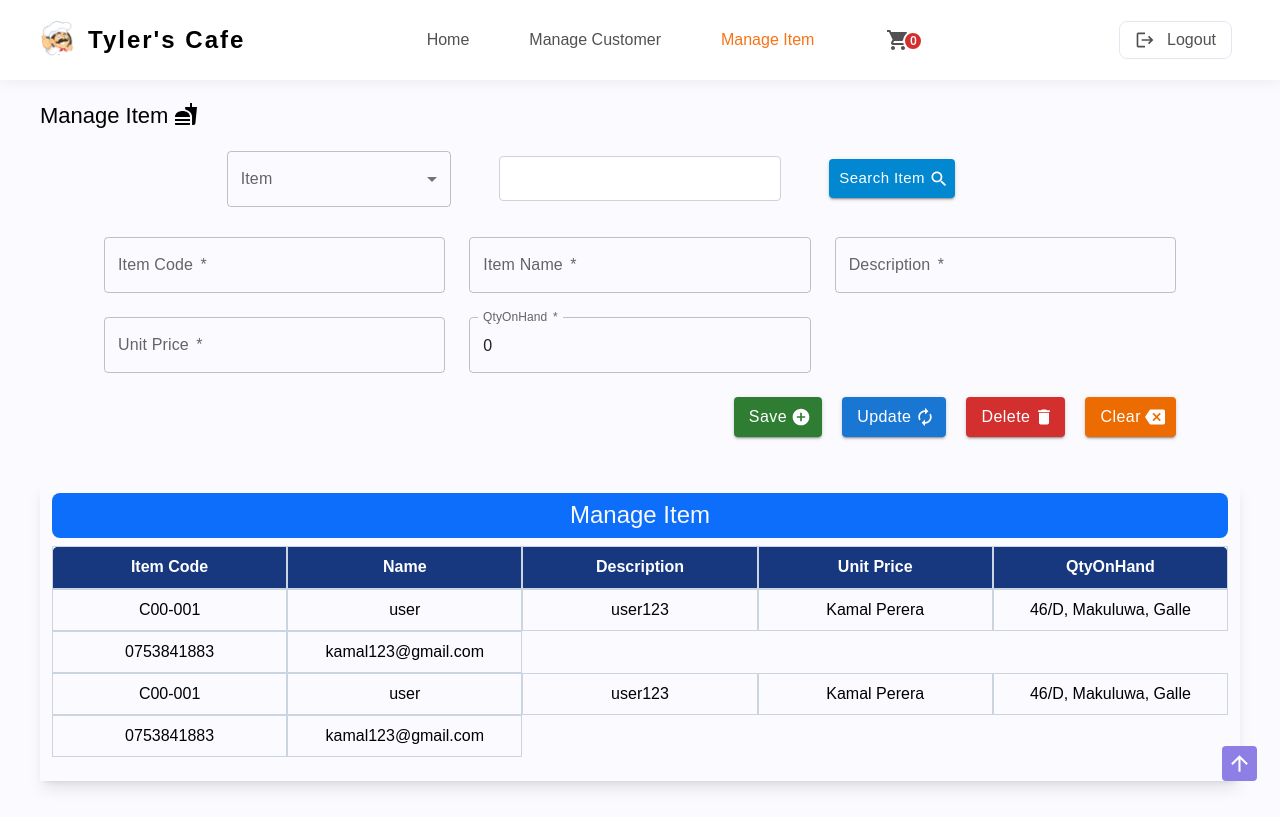
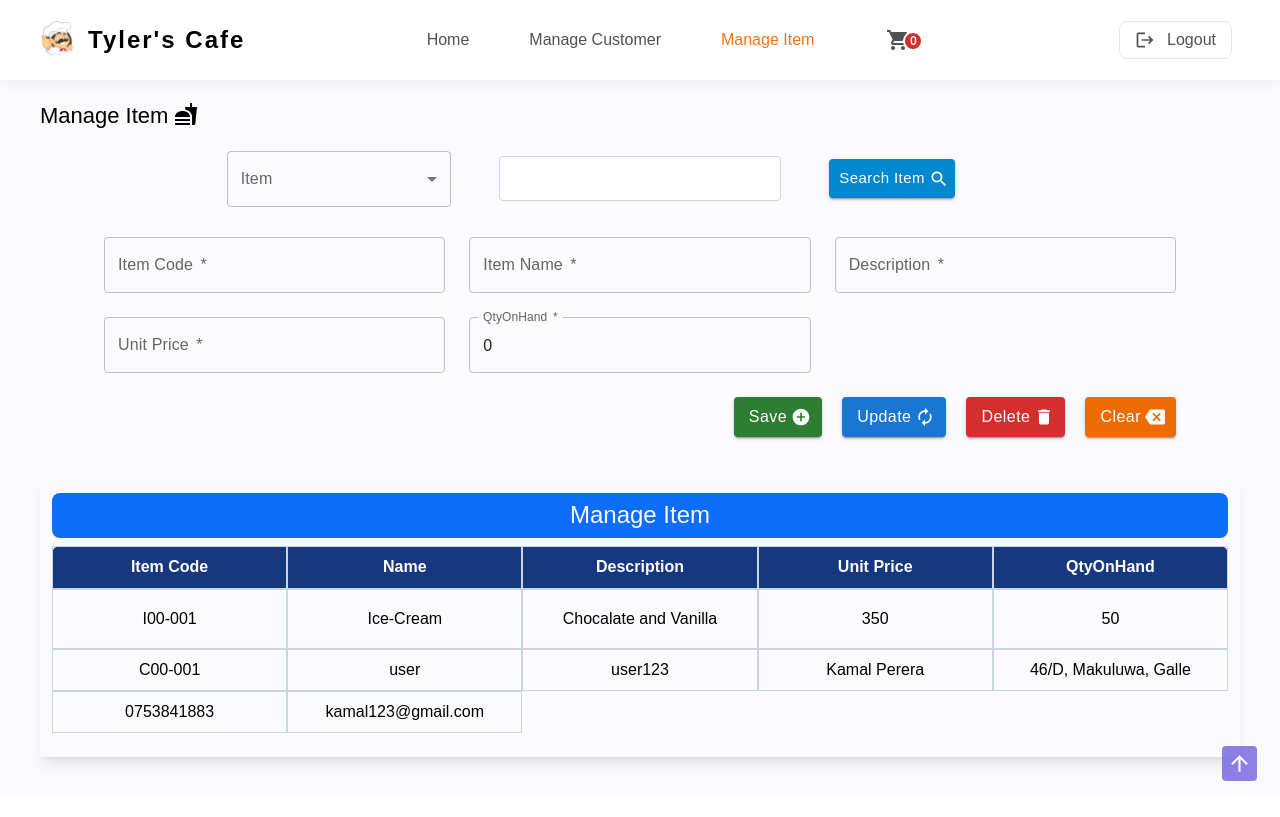
Before and after one commit to AshanSandeep06/Food-Shop-System, a React (Create React App) app in the folder frontend/: page /manage_item in a window 1280 px wide. Built offline with nearby package versions, Linux system fonts and the light colour scheme.

Commit message:
Content Updated in ManageItem Component

```diff
--- a/frontend/src/pages/ManageItem/ManageItem.tsx
+++ b/frontend/src/pages/ManageItem/ManageItem.tsx
@@ -160,15 +160,7 @@ const ManageItem = () => {
             "QtyOnHand",
           ]}
           tblData={[
-            [
-              "C00-001",
-              "user",
-              "user123",
-              "Kamal Perera",
-              "46/D, Makuluwa, Galle",
-              "0753841883",
-              "kamal123@gmail.com",
-            ],
+            ["I00-001", "Ice-Cream", "Chocalate and Vanilla", 350.0, 50],
 
             [
               "C00-001",
```
